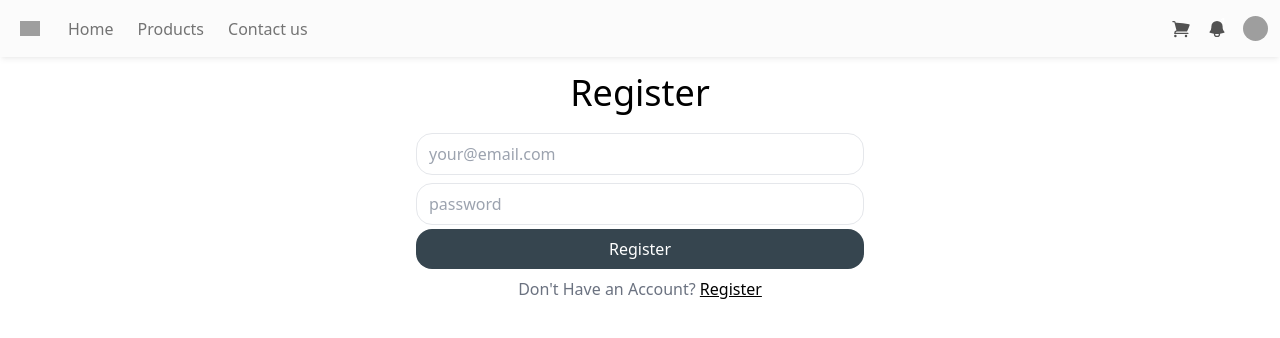
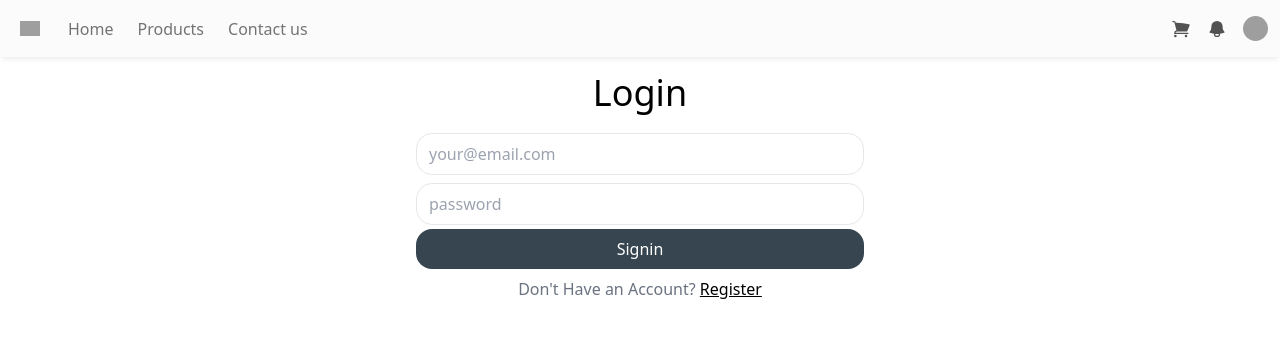
Before and after one commit to harisahmed314/my-react-app, a React (Vite) app: page /login in a window 1280 px wide. Shown: the top 338 px of the page. Built offline with nearby package versions, Linux system fonts and the light colour scheme; no server answers; grey boxes are pictures that could not be loaded.

Commit message:
login page set

```diff
--- a/src/pages/LoginPage.jsx
+++ b/src/pages/LoginPage.jsx
@@ -26,7 +26,7 @@ export default function LoginPage() {
     return (
         <div className="mt-4 grow flex items-center justify-around">
             <div className="mb-64">
-                <h1 className="text-4xl  text-center mb-4">Register</h1>
+                <h1 className="text-4xl  text-center mb-4">Login</h1>
                 <form onSubmit={signIn} className="max-w-md mx-auto">
                     <input
                         type="email"
@@ -40,7 +40,7 @@ export default function LoginPage() {
                         value={password}
                         onChange={ev => setPassword(ev.target.value)}
                     />
-                    <button type="submit" className="primary">Register</button>
+                    <button type="submit" className="primary">Signin</button>
                     <div className="text-center py-2 text-gray-500">
                         Don't Have an Account? <Link className="underline text-black" to="/register">Register</Link>
                     </div>
```
